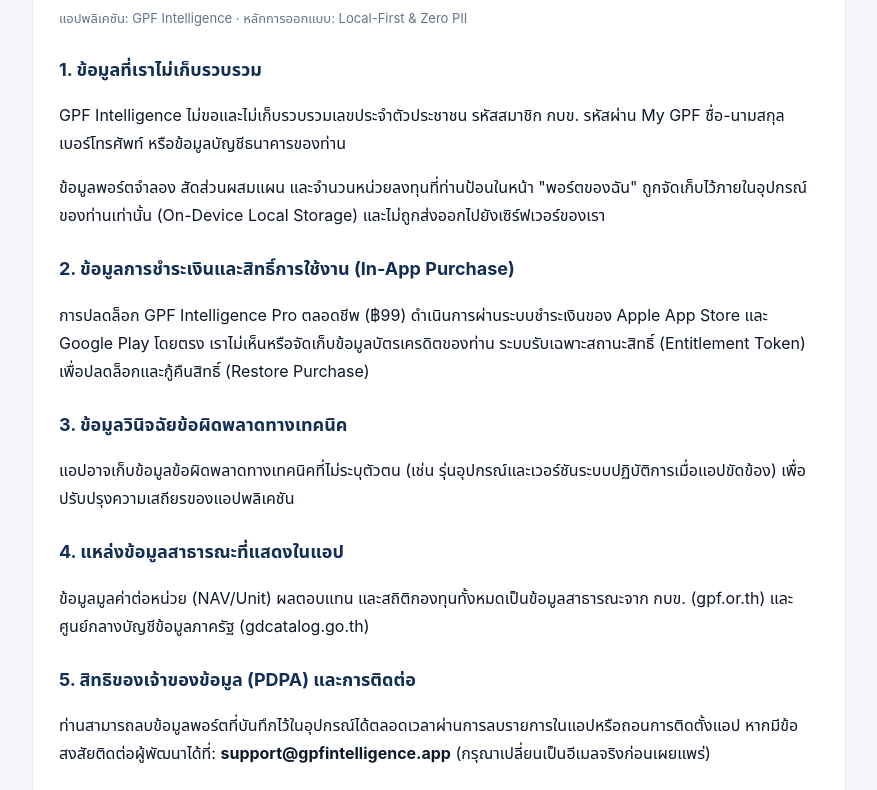
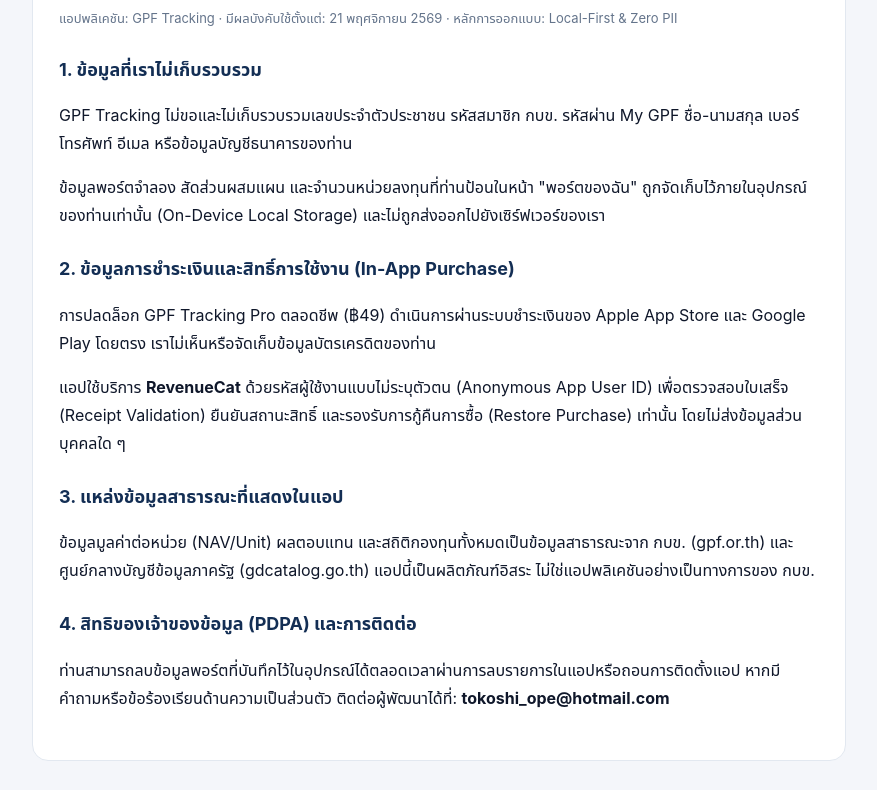
Before and after one commit to tokoshiope/gpf-intelligence-web, a plain HTML site: page privacy.html in a window 1280 px wide. Shown: the part 172-962 px from the top of the page, without its empty margins (201-1078 px from the left). Drawn offline with Linux system fonts and the light colour scheme.

Commit message:
Update privacy.html: GPF Tracking, RevenueCat disclosure, real support email (B-04)

```diff
--- a/privacy.html
+++ b/privacy.html
@@ -3,9 +3,9 @@
 <head>
   <meta charset="UTF-8" />
   <meta name="viewport" content="width=device-width, initial-scale=1.0" />
-  <title>นโยบายความเป็นส่วนตัว (Privacy Policy) — GPF Intelligence</title>
+  <title>นโยบายความเป็นส่วนตัว (Privacy Policy) — GPF Tracking</title>
   <style>
-    body { font-family: -apple-system, BlinkMacSystemFont, "Sukhumvit Set", "Noto Sans Thai", sans-serif; background: #F4F6FA; color: #0F172A; line-height: 1.75; margin: 0; padding: 28px 16px; }
+    body { font-family: -apple-system, BlinkMacSystemFont, "SF Pro Text", "Sukhumvit Set", "Noto Sans Thai", sans-serif; background: #F4F6FA; color: #0F172A; line-height: 1.75; margin: 0; padding: 28px 16px; }
     main { max-width: 760px; margin: 0 auto; background: #fff; border: 1px solid #E2E8F0; border-radius: 16px; padding: 32px 26px; }
     h1 { color: #0B1F3A; font-size: 24px; margin-top: 0; }
     h2 { color: #132E54; font-size: 18px; margin-top: 24px; }
@@ -15,25 +15,23 @@
 </head>
 <body>
   <main>
-    <p><a href="./index.html">← กลับหน้าหลัก GPF Intelligence</a></p>
+    <p><a href="./index.html">← กลับหน้าหลัก GPF Tracking</a></p>
     <h1>นโยบายความเป็นส่วนตัว (Privacy Policy)</h1>
-    <p class="meta">แอปพลิเคชัน: GPF Intelligence · หลักการออกแบบ: Local-First &amp; Zero PII</p>
+    <p class="meta">แอปพลิเคชัน: GPF Tracking · มีผลบังคับใช้ตั้งแต่: 21 พฤศจิกายน 2569 · หลักการออกแบบ: Local-First &amp; Zero PII</p>
 
     <h2>1. ข้อมูลที่เราไม่เก็บรวบรวม</h2>
-    <p>GPF Intelligence ไม่ขอและไม่เก็บรวบรวมเลขประจำตัวประชาชน รหัสสมาชิก กบข. รหัสผ่าน My GPF ชื่อ-นามสกุล เบอร์โทรศัพท์ หรือข้อมูลบัญชีธนาคารของท่าน</p>
+    <p>GPF Tracking ไม่ขอและไม่เก็บรวบรวมเลขประจำตัวประชาชน รหัสสมาชิก กบข. รหัสผ่าน My GPF ชื่อ-นามสกุล เบอร์โทรศัพท์ อีเมล หรือข้อมูลบัญชีธนาคารของท่าน</p>
     <p>ข้อมูลพอร์ตจำลอง สัดส่วนผสมแผน และจำนวนหน่วยลงทุนที่ท่านป้อนในหน้า "พอร์ตของฉัน" ถูกจัดเก็บไว้ภายในอุปกรณ์ของท่านเท่านั้น (On-Device Local Storage) และไม่ถูกส่งออกไปยังเซิร์ฟเวอร์ของเรา</p>
 
     <h2>2. ข้อมูลการชำระเงินและสิทธิ์การใช้งาน (In-App Purchase)</h2>
-    <p>การปลดล็อก GPF Intelligence Pro ตลอดชีพ (฿99) ดำเนินการผ่านระบบชำระเงินของ Apple App Store และ Google Play โดยตรง เราไม่เห็นหรือจัดเก็บข้อมูลบัตรเครดิตของท่าน ระบบรับเฉพาะสถานะสิทธิ์ (Entitlement Token) เพื่อปลดล็อกและกู้คืนสิทธิ์ (Restore Purchase)</p>
+    <p>การปลดล็อก GPF Tracking Pro ตลอดชีพ (฿49) ดำเนินการผ่านระบบชำระเงินของ Apple App Store และ Google Play โดยตรง เราไม่เห็นหรือจัดเก็บข้อมูลบัตรเครดิตของท่าน</p>
+    <p>แอปใช้บริการ <strong>RevenueCat</strong> ด้วยรหัสผู้ใช้งานแบบไม่ระบุตัวตน (Anonymous App User ID) เพื่อตรวจสอบใบเสร็จ (Receipt Validation) ยืนยันสถานะสิทธิ์ และรองรับการกู้คืนการซื้อ (Restore Purchase) เท่านั้น โดยไม่ส่งข้อมูลส่วนบุคคลใด ๆ</p>
 
-    <h2>3. ข้อมูลวินิจฉัยข้อผิดพลาดทางเทคนิค</h2>
-    <p>แอปอาจเก็บข้อมูลข้อผิดพลาดทางเทคนิคที่ไม่ระบุตัวตน (เช่น รุ่นอุปกรณ์และเวอร์ชันระบบปฏิบัติการเมื่อแอปขัดข้อง) เพื่อปรับปรุงความเสถียรของแอปพลิเคชัน</p>
+    <h2>3. แหล่งข้อมูลสาธารณะที่แสดงในแอป</h2>
+    <p>ข้อมูลมูลค่าต่อหน่วย (NAV/Unit) ผลตอบแทน และสถิติกองทุนทั้งหมดเป็นข้อมูลสาธารณะจาก กบข. (gpf.or.th) และศูนย์กลางบัญชีข้อมูลภาครัฐ (gdcatalog.go.th) แอปนี้เป็นผลิตภัณฑ์อิสระ ไม่ใช่แอปพลิเคชันอย่างเป็นทางการของ กบข.</p>
 
-    <h2>4. แหล่งข้อมูลสาธารณะที่แสดงในแอป</h2>
-    <p>ข้อมูลมูลค่าต่อหน่วย (NAV/Unit) ผลตอบแทน และสถิติกองทุนทั้งหมดเป็นข้อมูลสาธารณะจาก กบข. (gpf.or.th) และศูนย์กลางบัญชีข้อมูลภาครัฐ (gdcatalog.go.th)</p>
-
-    <h2>5. สิทธิของเจ้าของข้อมูล (PDPA) และการติดต่อ</h2>
-    <p>ท่านสามารถลบข้อมูลพอร์ตที่บันทึกไว้ในอุปกรณ์ได้ตลอดเวลาผ่านการลบรายการในแอปหรือถอนการติดตั้งแอป หากมีข้อสงสัยติดต่อผู้พัฒนาได้ที่: <strong>support@gpfintelligence.app</strong> (กรุณาเปลี่ยนเป็นอีเมลจริงก่อนเผยแพร่)</p>
+    <h2>4. สิทธิของเจ้าของข้อมูล (PDPA) และการติดต่อ</h2>
+    <p>ท่านสามารถลบข้อมูลพอร์ตที่บันทึกไว้ในอุปกรณ์ได้ตลอดเวลาผ่านการลบรายการในแอปหรือถอนการติดตั้งแอป หากมีคำถามหรือข้อร้องเรียนด้านความเป็นส่วนตัว ติดต่อผู้พัฒนาได้ที่: <strong>tokoshi_ope@hotmail.com</strong></p>
   </main>
 </body>
 </html>
```
